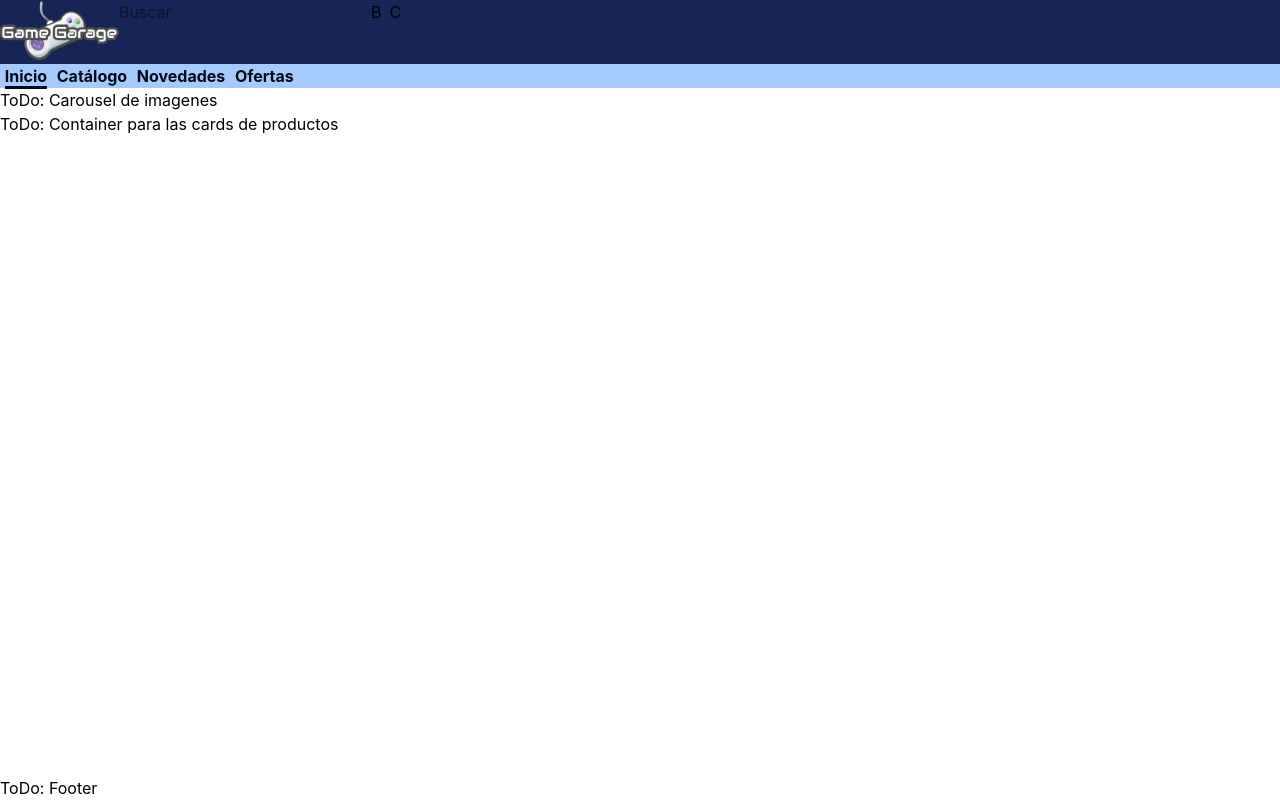
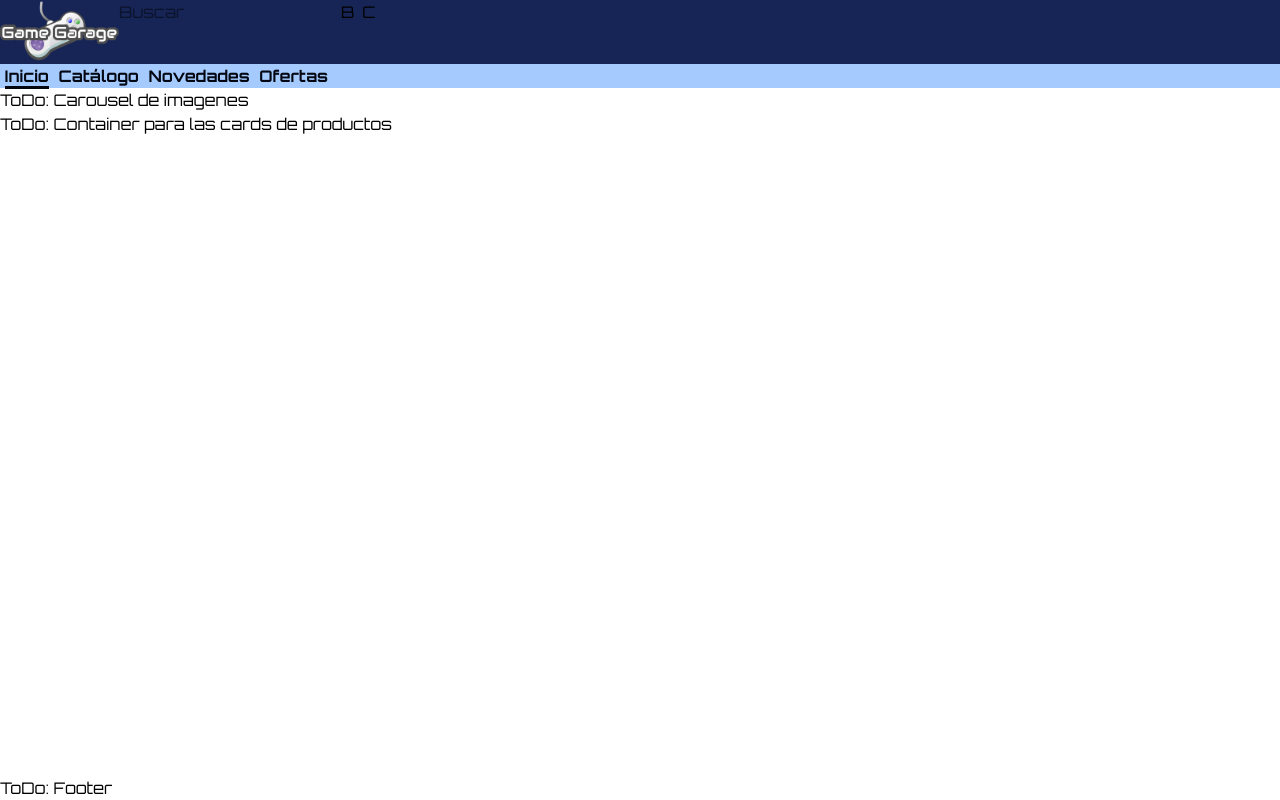
Before and after one commit to LeonardoMuranodev/tienda_online_videojuegos, a React (Vite) app: page / in a window 1280 px wide. Built offline with nearby package versions, Linux system fonts and the light colour scheme.

Commit message:
feat: importar fuente Orbitron desde google fonts y aplicarla de forma global

```diff
--- a/src/index.css
+++ b/src/index.css
@@ -0,0 +1,5 @@
+@import url('https://fonts.googleapis.com/css2?family=Orbitron:wght@400..900&display=swap');
+
+*{
+    font-family: "Orbitron", sans-serif;
+}
```
